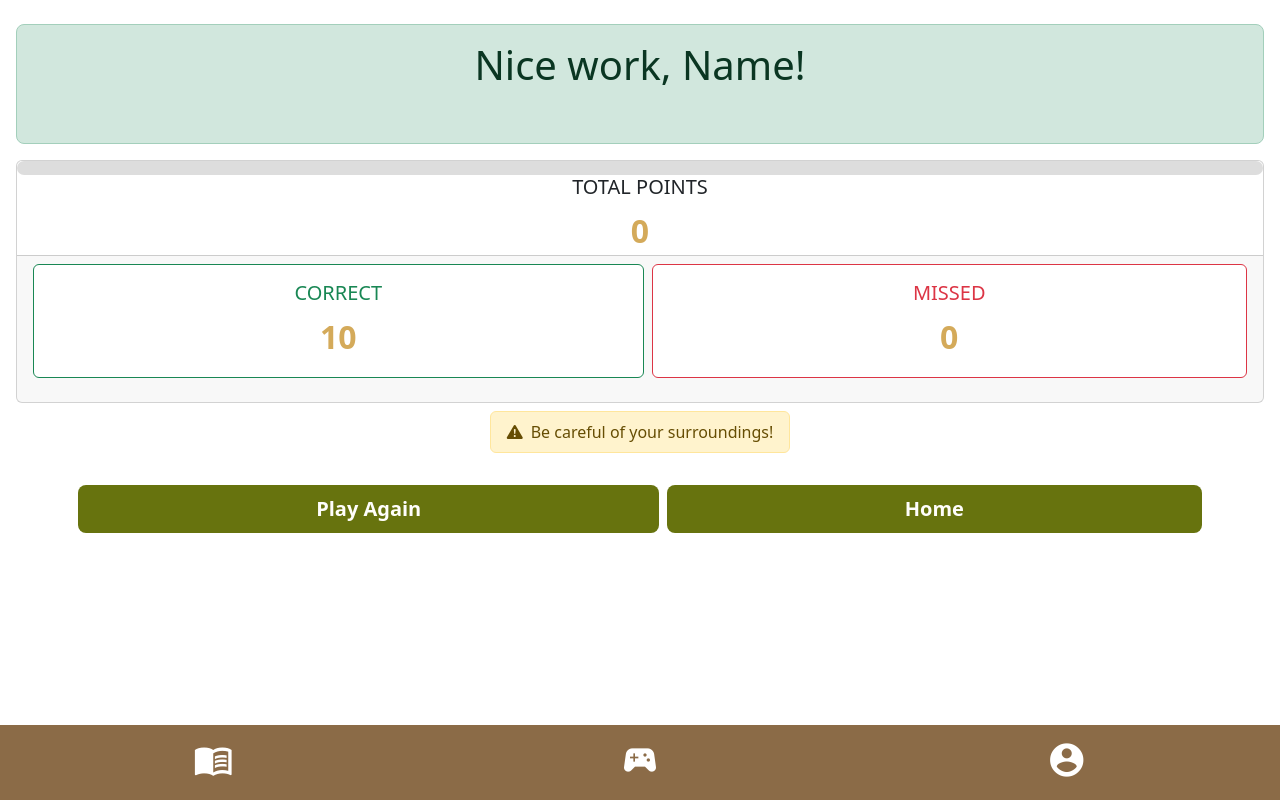
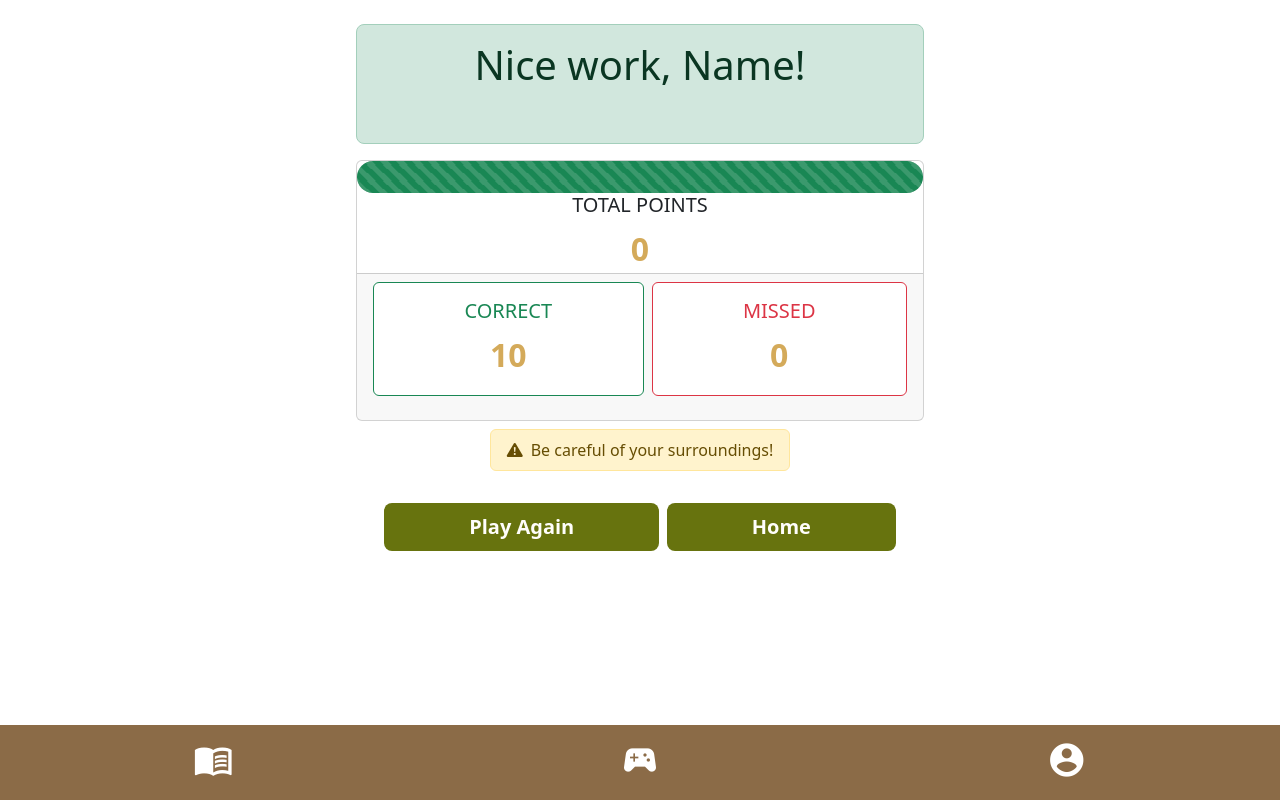
Before and after one commit to annie-ayzf/2800-202610-BBY09, a Node server app: template views/gameresult.ejs in a window 1280 px wide. Run offline with Node 20, Linux system fonts and the light colour scheme; the template is opened without the code that fills it: most values are stand-ins (such as "Sample title", 1, 10 or a date in 2020); some libraries are stand-ins or nearby versions.

Commit message:
Fixed the progress bar on all three game pages

```diff
--- a/public/css/gameresult.css
+++ b/public/css/gameresult.css
@@ -6,32 +6,47 @@
   --button-green: #67730e;
   --score: #d4aa5a;
 }
-
 .alert {
     text-align: center;
 }
-
 .card-header {
     background-color: var(--light-green);
     color: var(--light-cream);
 }
-
 .card-text {
     font-size: 2rem;
     font-weight: bold;
     color: #d4aa5a;
 }
-
 .btn {
     background-color: var(--button-green);
     color: var(--light-cream);
 }
-
 .result-bar {
     width: 100%;
-    height: 14px;
+    height: 32px;
     display: flex;
     background-color: #ddd;
     border-radius: 20px;
     overflow: hidden;
+    background-size: 1rem 1rem; /* smaller stripe pattern = smoother animation */
 }
+/* Green segment — width set via --greenWidth from gameresult.ejs */
+.result-green {
+    height: 100%;
+    background-color: #198754 !important;
+    background-size: 1rem 1rem;
+    width: var(--greenWidth);
+}
+/* Red segment — width set via --redWidth from gameresult.ejs */
+.result-red {
+    height: 100%;
+    background-color: #dc3545 !important;
+    background-size: 1rem 1rem;
+    width: var(--redWidth);
+}
+
+.min-vh-100 {
+    max-width: 600px;
+    margin: 0 auto;
+}
--- a/views/gameresult.ejs
+++ b/views/gameresult.ejs
@@ -1,6 +1,5 @@
 <%- include('templates/header', { pageTitle: 'Quiz', css: ['gameresult.css'] })  %>
 <link rel="stylesheet" href="https://cdn.jsdelivr.net/npm/bootstrap-icons@1.11.3/font/bootstrap-icons.min.css">
-
 <div class="min-vh-100 d-flex flex-column px-3 py-4">
 
     <!-- WORK BANNER -->
@@ -12,14 +11,20 @@
     <div class="card text-center">
 
         <!-- Progress bar shows correct answers in green and missed answers in red -->
-        <div class="result-bar">
-            <div class="result-green"
-                style="--greenWidth: <%= (score / total) * 100 %>%">
-            </div>
-
-            <div class="result-red"
-                style="--redWidth: <%= ((total - score) / total) * 100 %>%">
-            </div>
+        <!-- Bootstrap animated striped bar — two segments share one container -->
+        <div class="result-bar" role="progressbar" aria-valuemin="0" aria-valuemax="100">
+            <!-- Green segment — width driven by --greenWidth CSS variable in gameresult.css -->
+            <div
+              class="progress-bar progress-bar-striped progress-bar-animated result-green"
+              style="--greenWidth: <%= (score / total) * 100 %>%"
+              aria-valuenow="<%= (score / total) * 100 %>"
+            ></div>
+            <!-- Red segment — width driven by --redWidth CSS variable in gameresult.css -->
+            <div
+              class="progress-bar progress-bar-striped progress-bar-animated result-red"
+              style="--redWidth: <%= ((total - score) / total) * 100 %>%"
+              aria-valuenow="<%= ((total - score) / total) * 100 %>"
+            ></div>
         </div>
 
         <!-- TOTAL POINT BOX -->
@@ -30,21 +35,18 @@
 
         <div class="card-footer text-body-secondary">
             <div class="d-flex gap-2 justify-content-center">
-
                 <div class="card border-success mb-3 flex-fill">
                     <div class="card-body text-success">
                         <h5 class="card-title">CORRECT</h5>
                         <p class="card-text"><%= score %></p>
                     </div>
                 </div>
-
                 <div class="card border-danger mb-3 flex-fill">
                     <div class="card-body text-danger">
                         <h5 class="card-title">MISSED</h5>
                         <p class="card-text"><%= total - score %></p>
                     </div>
                 </div>
-
             </div>
         </div>
     </div>
@@ -62,5 +64,4 @@
     </div>
 
 </div>
-
 <%- include('templates/footer') %>
```
Also changed, not shown: public/css/game.css (+17 -0 lines), public/css/gameincorrect.css (+13 -0 lines), views/game.ejs (+11 -10 lines).
